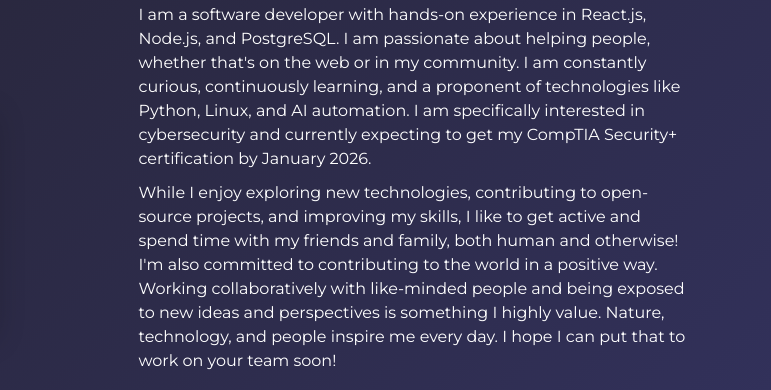
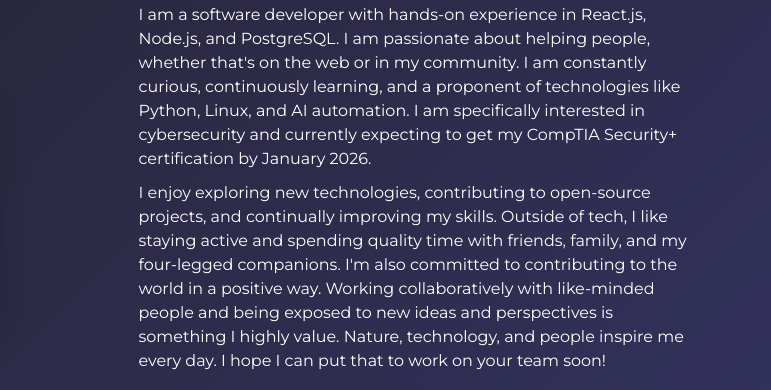
Before and after one commit to JoeBreidinger/jb-portfolio, a website built with Parcel: page src/index.html in a window 1280 px wide. Shown: the part 940-1330 px from the top of the page, 509-1280 px from the left. Built offline with nearby package versions, Linux system fonts and the light colour scheme.

Commit message:
updated about bio

```diff
--- a/src/index.html
+++ b/src/index.html
@@ -78,14 +78,15 @@
                 CompTIA Security+ certification by January 2026.
               </p>
               <p class="about-wrapper__info-text">
-                While I enjoy exploring new technologies, contributing to
-                open-source projects, and improving my skills, I like to get
-                active and spend time with my friends and family, both human and
-                otherwise! I'm also committed to contributing to the world in a
-                positive way. Working collaboratively with like-minded people
-                and being exposed to new ideas and perspectives is something I
-                highly value. Nature, technology, and people inspire me every
-                day. I hope I can put that to work on your team soon!
+                I enjoy exploring new technologies, contributing to open-source
+                projects, and continually improving my skills. Outside of tech,
+                I like staying active and spending quality time with friends,
+                family, and my four-legged companions. I'm also committed to
+                contributing to the world in a positive way. Working
+                collaboratively with like-minded people and being exposed to new
+                ideas and perspectives is something I highly value. Nature,
+                technology, and people inspire me every day. I hope I can put
+                that to work on your team soon!
               </p>
               <span class="d-flex mt-3">
                 <a
```
